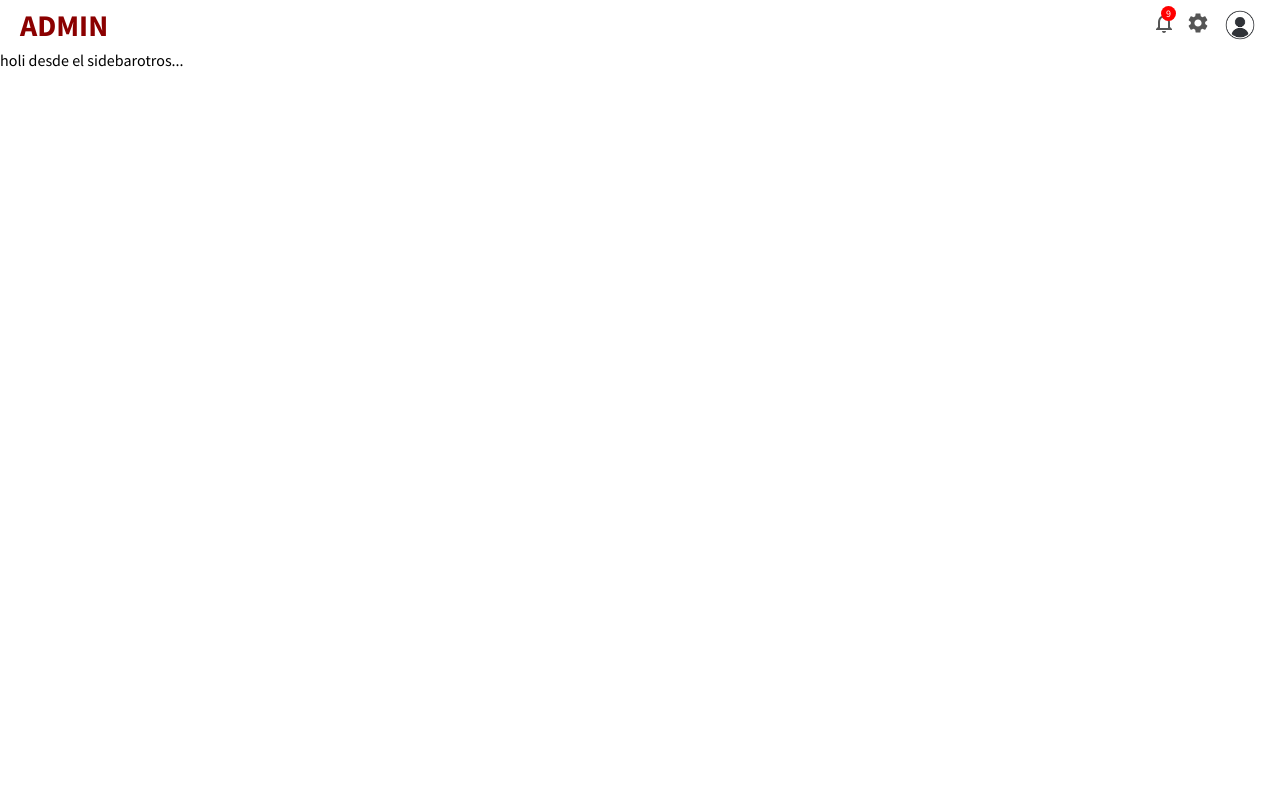
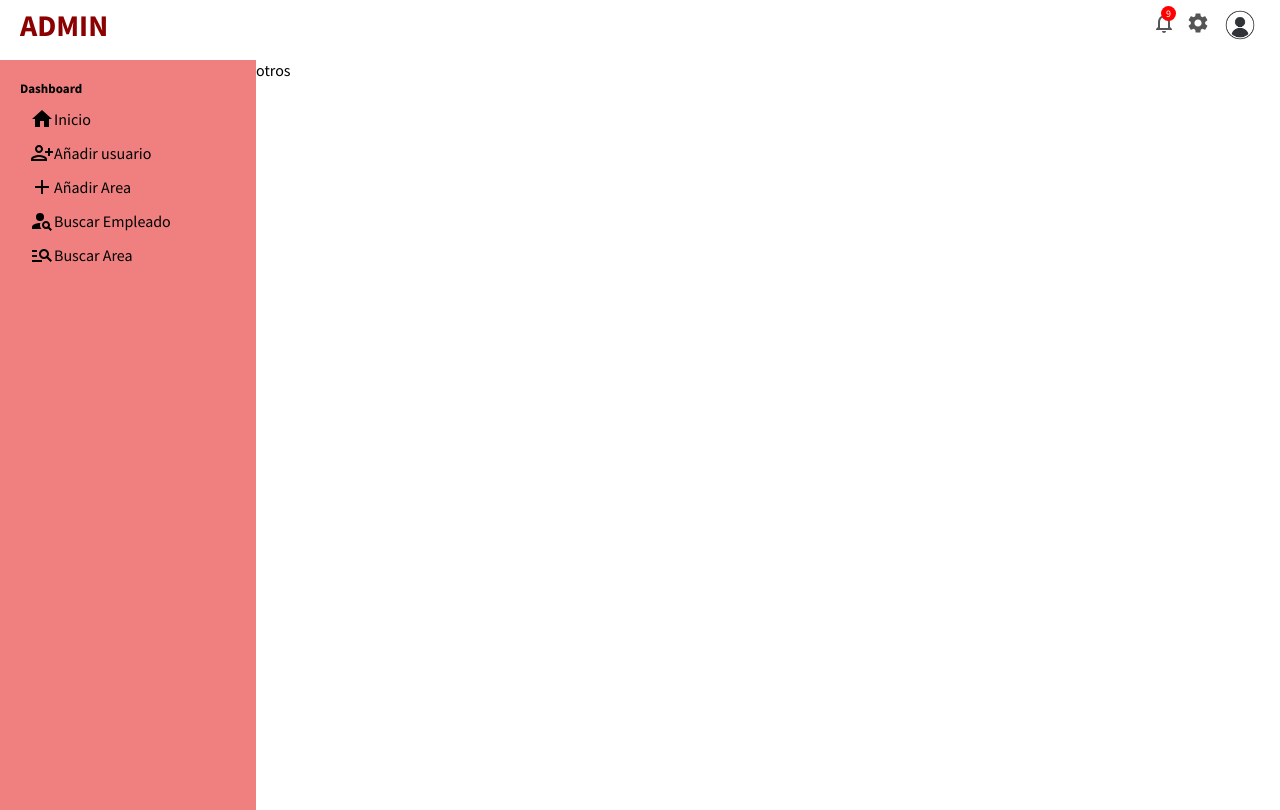
Before and after one commit to sebasY0725/dashboard, a React (Create React App) app: page / in a window 1280 px wide. Built offline with nearby package versions, Linux system fonts and the light colour scheme.

Commit message:
Sidebar completo, arreglar estilos de los items

```diff
--- a/src/App.js
+++ b/src/App.js
@@ -7,7 +7,7 @@ function App() {
       <Topbar />
       <div className="container">
         <Sidebar />
-       <div className="others">otros...</div>
+        <div className="others"> otros </div>
       </div>
     </div>
   );
--- a/src/app.css
+++ b/src/app.css
@@ -1,4 +1,8 @@
-.container{
+.container {
     display: flex;
+    margin-top: 10px;
 
 }
+.others{
+    flex: 4;
+}
--- a/src/componentes/sidebar/Sidebar.jsx
+++ b/src/componentes/sidebar/Sidebar.jsx
@@ -1,9 +1,39 @@
 import "./sidebar.css"
-
+import HomeIcon from '@mui/icons-material/Home';
+import PersonAddAltIcon from '@mui/icons-material/PersonAddAlt';
+import AddIcon from '@mui/icons-material/Add';
+import PersonSearchIcon from '@mui/icons-material/PersonSearch';
+import ManageSearchIcon from '@mui/icons-material/ManageSearch';
 export default function Sidebar() {
   return (
     <div className="sidebar">
-        holi desde el sidebar
+        <div className="sidebarWrapper">
+          <div className="sidebarMenu">
+            <h3 className="sidebarTittle">Dashboard</h3>
+            <ul className="sidebarList">
+              <li className="sidebarListItem ">
+              <HomeIcon/>
+              Inicio
+              </li>
+               <li className="sidebarListItem ">
+              <PersonAddAltIcon/>
+              Añadir usuario
+              </li>
+               <li className="sidebarListItem ">
+              <AddIcon/>
+              Añadir Area
+              </li>
+               <li className="sidebarListItem ">
+              <PersonSearchIcon/>
+              Buscar Empleado
+              </li>
+               <li className="sidebarListItem ">
+              <ManageSearchIcon/>
+              Buscar Area
+              </li>
+            </ul>
+          </div>
+        </div>
     </div>
   )
 }
--- a/src/componentes/sidebar/sidebar.css
+++ b/src/componentes/sidebar/sidebar.css
@@ -0,0 +1,36 @@
+.sidebar{
+    flex: 1;
+    height: calc(100vh - 50px); /*evitamos el desbordamiento*/
+    position: sticky; /*se mueva con el scrollbar */
+    top: 50px;
+    background-color: rgb(240, 128, 128);
+
+}
+
+.sidebarWrapper{
+    padding: 20px;
+    color: #000;
+
+}
+.sidebarMenu{
+    margin-bottom: 10px;
+
+}
+.sidebarTittle{
+    font-size: 13px;
+}
+.sidebarList{
+    list-style: none;
+    padding: 5px;
+
+}
+.sidebarListItem{
+    padding: 5px;
+    cursor: pointer;
+    display: flex;
+    align-items: center;
+    border-radius: 10px;
+}
+.sidebarListItem.active, .sidebarListItem:hover{
+    background-color: rgb(212, 74, 74); ;
+}
```
